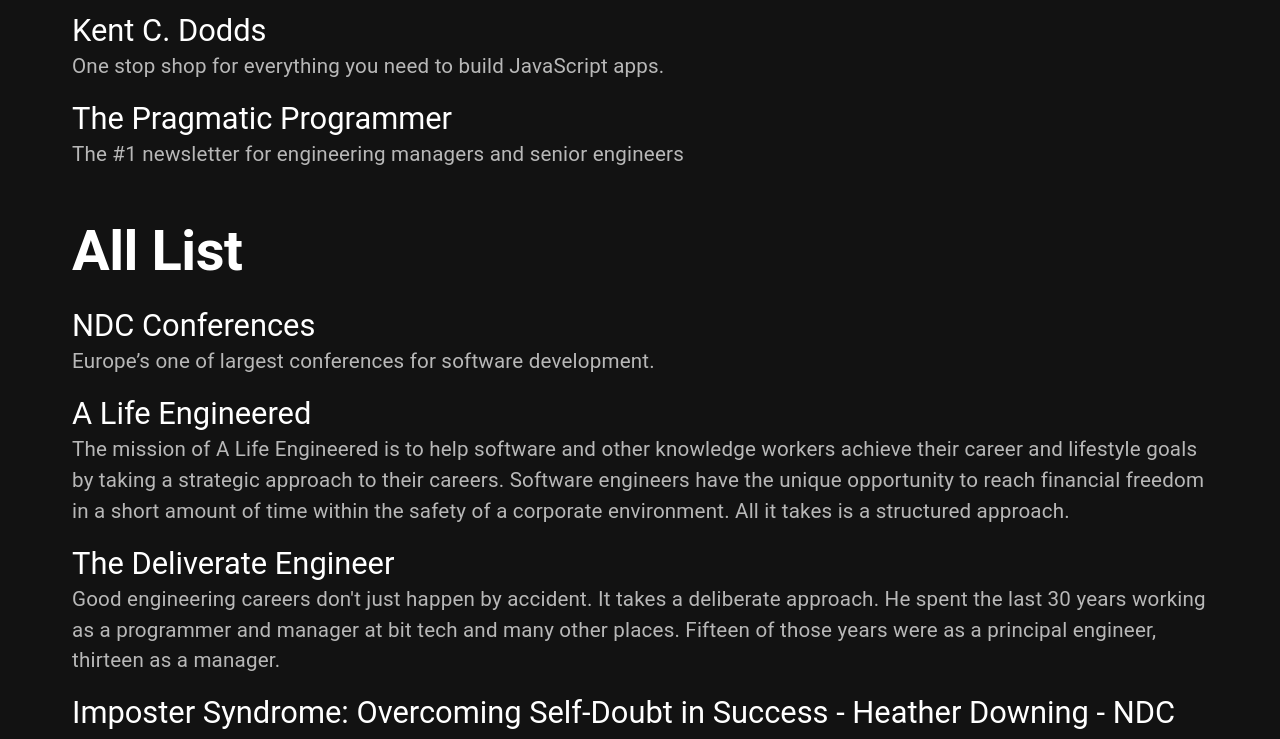
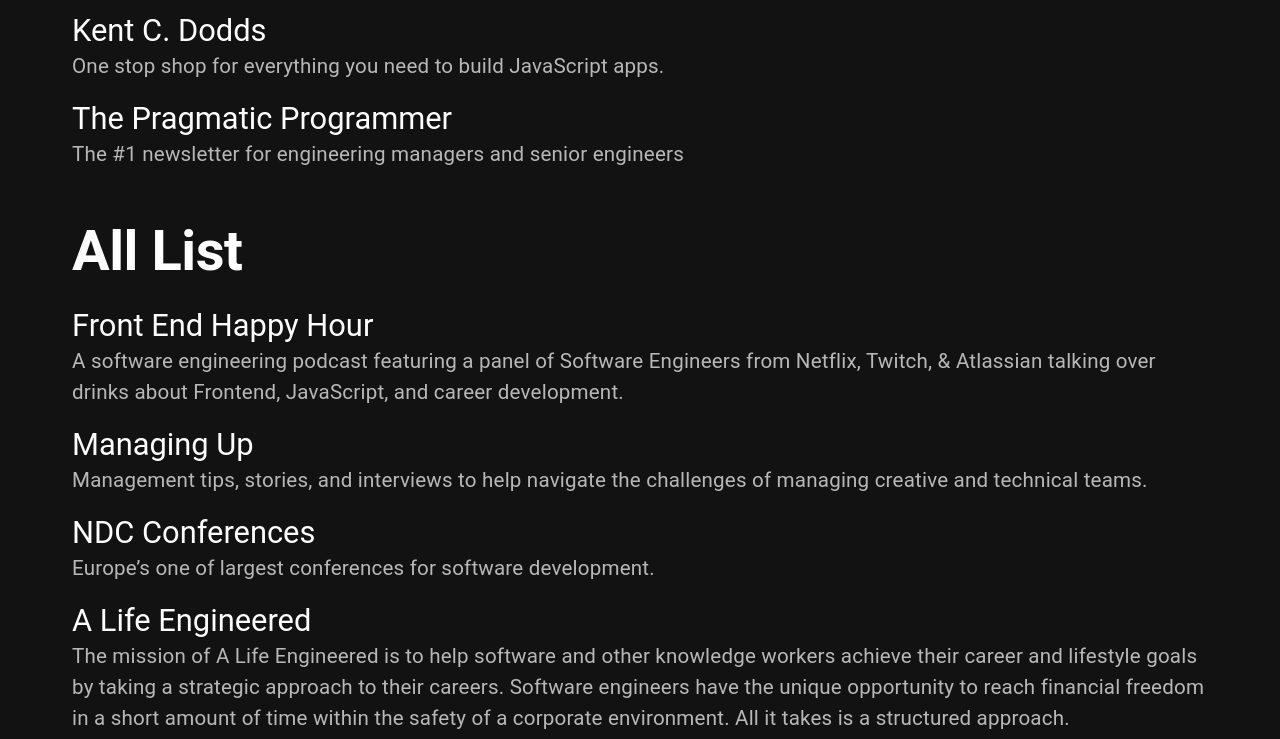
Before and after one commit to wtLau/brian-lau.ca, a Next.js app: page /resources in a window 1280 px wide. Shown: the part 509-1248 px from the top of the page. Built offline with nearby package versions, Linux system fonts and the light colour scheme; no server answers.

Commit message:
add frontend happy hour podcast to resources list

```diff
--- a/data/resources.ts
+++ b/data/resources.ts
@@ -1,4 +1,4 @@
-type mediaType = 'blog' | 'book' | 'video' | 'tweet'
+type mediaType = 'podcast' | 'blog' | 'book' | 'video' | 'tweet'
 
 type tagsType =
   | 'front-end development'
@@ -8,6 +8,7 @@ type tagsType =
   | 'software career'
   | 'imposter syndrome'
   | 'software industry'
+  | 'engineering management'
 
 export type resourceType = {
   id: number
@@ -35,6 +36,37 @@ export type resourceType = {
 // },
 
 export const resources: resourceType[] = [
+  {
+    id: 15,
+    title: 'Front End Happy Hour',
+    summary:
+      'A software engineering podcast featuring a panel of Software Engineers from Netflix, Twitch, & Atlassian talking over drinks about Frontend, JavaScript, and career development.',
+    author: [
+      'Ryan Burgess',
+      'Jem Young',
+      'Stacy London',
+      'Augustus Yuan',
+      'Mars Jullian',
+      'Shirley Wu',
+    ],
+    type: 'podcast',
+    tags: 'front-end development',
+    url: 'https://www.frontendhappyhour.com/',
+    collection: true,
+    recommended: false,
+  },
+  {
+    id: 14,
+    title: 'Managing Up',
+    summary:
+      'Management tips, stories, and interviews to help navigate the challenges of managing creative and technical teams.',
+    author: ['Travis Swicegood', 'Brandon Hays', 'Nickolas Means'],
+    type: 'podcast',
+    tags: 'engineering management',
+    url: 'https://www.managingup.show/',
+    collection: true,
+    recommended: false,
+  },
   {
     id: 13,
     title: 'NDC Conferences',
```
